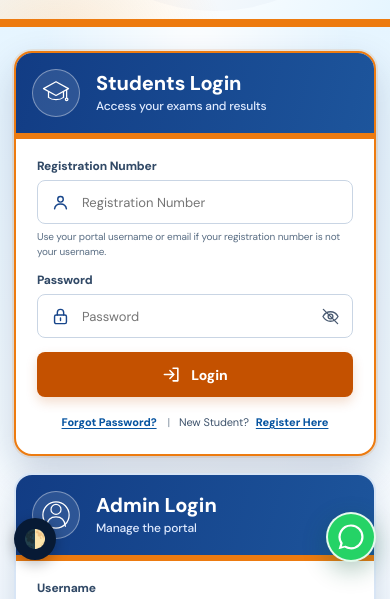
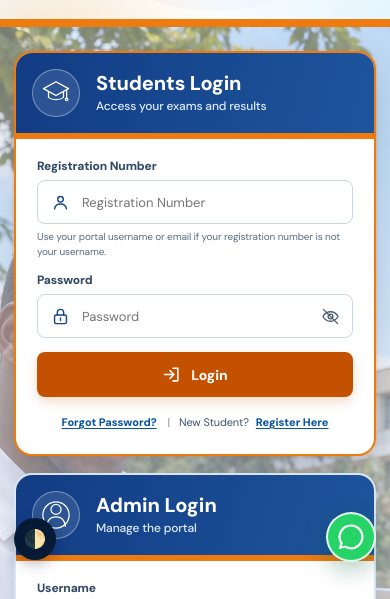
Before and after one commit to ian-tech1/Comrades-site, a website: page public/index.html in a window 390 px wide. Shown: the part 206-805 px from the top of the page. Drawn offline with nearby package versions, Linux system fonts and the light colour scheme; no server answers.

Commit message:
Add scenic login-page background photo

```diff
--- a/public/style.css
+++ b/public/style.css
@@ -1864,12 +1864,12 @@ textarea:focus-visible {
   padding: 44px clamp(18px, 4vw, 56px) 56px;
   isolation: isolate;
   background:
-    radial-gradient(
-      ellipse at 50% 10%,
-      rgba(255, 255, 255, 0.96),
-      transparent 56%
+    linear-gradient(
+      180deg,
+      rgba(247, 252, 255, 0.44),
+      rgba(246, 250, 255, 0.58)
     ),
-    linear-gradient(180deg, #e6f5ff 0%, #f8fcff 58%, #e4f0ff 100%);
+    url("/images/cdacc-school-learner-background.jpg") center / cover no-repeat;
 }
 .cdacc-login-stage::after {
   position: absolute;
@@ -2287,6 +2287,9 @@ textarea:focus-visible {
   .cdacc-login-stage {
     min-height: 0;
     padding: 24px 14px 47px;
+    background-position:
+      center,
+      30% center;
   }
   .cdacc-login-panels {
     grid-template-columns: minmax(0, 1fr);
```
Also changed, not shown: TODO.md (+2 -0 lines), tests/payments.test.js (+11 -8 lines), public/images/cdacc-school-learner-background.jpg (added).
